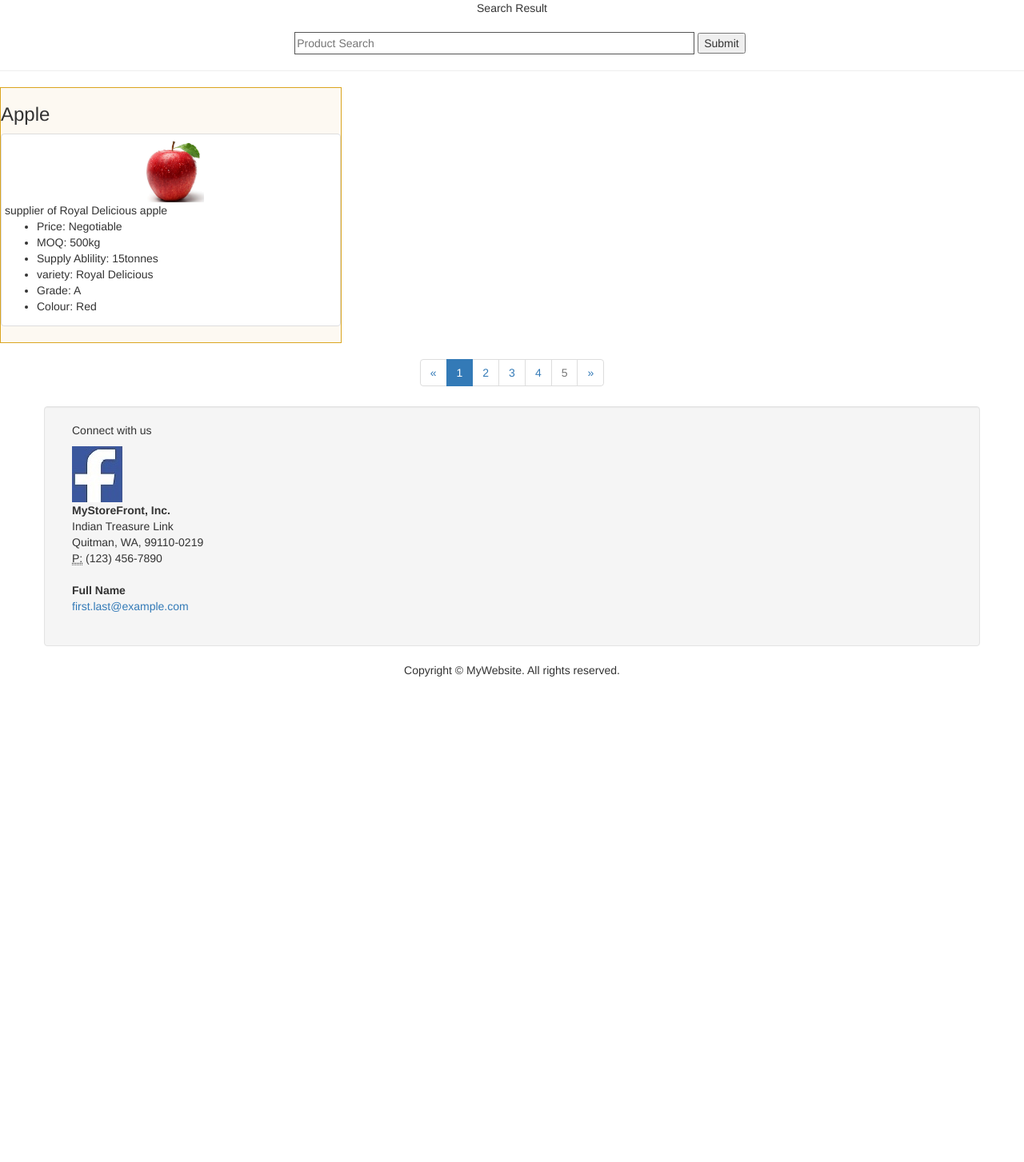
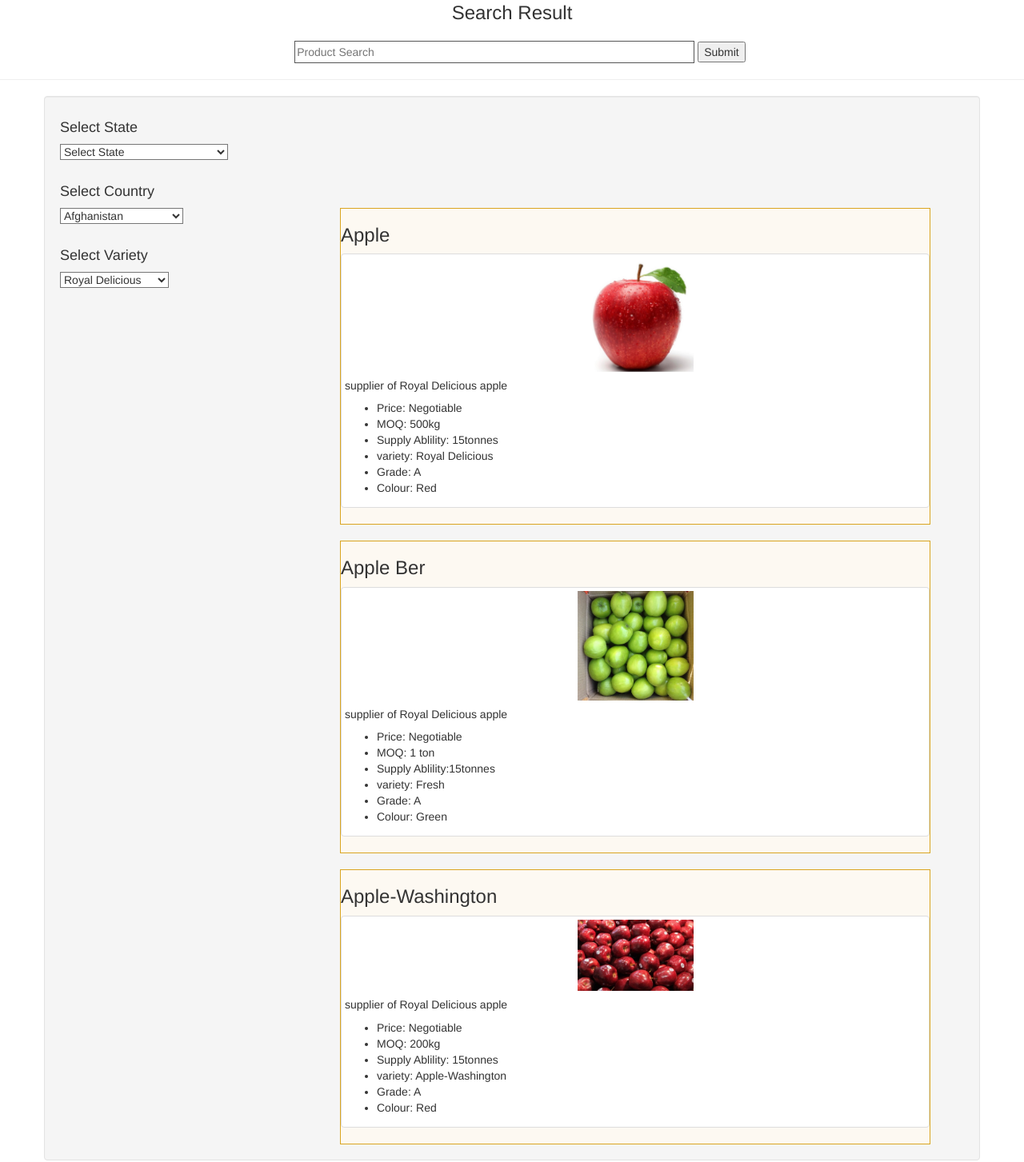
Before and after one commit to techinit2017/FreshFruitUI, a plain HTML site: page Fresh_Fruit_Platform/productdetail.html in a window 1280 px wide. Shown: the part 88-1541 px from the top of the page at 80% size. Before the commit the page ends 946 px from the top, so only its background shows below. Drawn offline with Linux system fonts and the light colour scheme.

Commit message:
Final changes committed

```diff
--- a/Fresh_Fruit_Platform/css/productdetail.css
+++ b/Fresh_Fruit_Platform/css/productdetail.css
@@ -4,29 +4,29 @@ search-result-item, .suggestion-container {
 
 }
 
-pure-g {
-    letter-spacing: -.31em;
-    text-rendering: optimizespeed;
-    font-family: FreeSans, Arimo, "Droid Sans", Helvetica, Arial, sans-serif;
-    -webkit-flex-flow: row wrap;
-    display: -ms-flexbox;
-    -ms-flex-flow: row wrap;
-    -ms-align-content: flex-start;
-    -webkit-align-content: flex-start;
-    align-content: flex-start;
 
-}
 
 .package-gold {
     border: 1px solid goldenrod;
     background-color: #fdf9f2;
-    width: 33.33333333%;
+    width: 65.33333333%;
+    margin-left: 350px;
+    margin-top: -100px;
+}
+
+
+row {
+    margin: 0 auto;
+    min-width: none;
+    margin-left: 200px;
+}
+
+
+.dropdown {
+    border: 0;
+    line-height: normal;
+    font-weight: lighter;
+    background-color: transparent;
 
 
 }
-
-@media screen and (min-width: 768px)
-style.css:7806
-.search-result-item {
-    padding: 15px;
-}
--- a/Fresh_Fruit_Platform/productdetail.html
+++ b/Fresh_Fruit_Platform/productdetail.html
@@ -32,16 +32,16 @@
 						class="icon-bar"></span> <span class="icon-bar"></span> <span
 						class="icon-bar"></span>
 				</button>
-				<a class="navbar-brand" href="#">Home</a>
+				<a class="navbar-brand" href="index.html">Home</a>
 			</div>
 
 			<!-- Collect the nav links, forms, and other content for toggling -->
 			<div class="collapse navbar-collapse">
 				<ul class="nav navbar-nav">
-					<li class="active"><a href="#">Contact Us <span
+					<li class="active"><a href="#" class="navbar-brand">Contact Us <span
 							class="sr-only">(current)</span></a></li>
-					<li><a href="#">About Us</a></li>
-					<li><a href="#">FAQ's</a></li>
+					<li><a href="aboutus.html" class="navbar-brand">About Us</a></li>
+					<li><a href="faqs.html" class="navbar-brand">FAQ's</a></li>
 
 				</ul>
 
@@ -54,32 +54,109 @@
 	</nav>
 
 	<hr>
-	<h5 class="text-center">Search Result</h5>
+	<h3 class="text-center">Search Result</h3>
 	<div class="text-center">
 		<form role="search">
 			<input type="text" class="searchinput" placeholder="Product Search">
-			<button type="submit">Submit</button>
+			<button type="submit" formaction="productdetail.html">Submit</button>
 		</form>
 	</div>
 	<hr>
-<div class="search-result-item pure-g package-gold" style="margin-right:100px;">
-			<div class="caption">
-				<h3>Apple</h3>
-				<p></p>
-			</div>
+	<div class="container well">
+       <h4>Select State</h4>
+		<select class="state" name="state" class="form-control input-md"
+			style="background: white;">
+			<option value="Select State">Select State</option>
+			<option value="Andaman and Nicobar Islands">Andaman and
+				Nicobar Islands</option>
+			<option value="Andhra Pradesh">Andhra Pradesh</option>
+			<option value="Arunachal Pradesh">Arunachal Pradesh</option>
+			<option value="Assam">Assam</option>
+			<option value="Bihar">Bihar</option>
+		</select>
+		<br> <br>
+		<h4>Select Country</h4>
+		<select id="country" name="country"
+			style="background: white;">
+			<option value="afghanistan">Afghanistan</option>
+			<option value="albania">Albania</option>
+			<option value="algeria">Algeria</option>
+			<option value="american samoa">American Samoa</option>
+			<option value="andorra">Andorra</option>
+			<option value="angola">Angola</option>
+			<option value="Anguilla">Anguilla</option>
+			<option value="antarctica">Antarctica</option>
+			<option value="antigua and barbuda">Antigua and Barbuda</option>
+			<option value="argentina">Argentina</option>
+			<option value="armenia">Armenia</option>
+
+		</select>
+		<br> <br>
+		<h4>Select Variety </h4>
+		<select id="country" name="country"
+			style="background: white;">
+			<option value="afghanistan">Royal Delicious</option>
+			<option value="albania">California Grape</option>
+			<option value="algeria">Apple Fuji</option>
+			<option value="american samoa">Apple Washington</option>
+			<option value="andorra">Queen</option>
+		</select>
+		<div class="package-gold">
+			<h3>Apple</h3>
 			<div class="thumbnail">
 				<img src="images/apple.jpg" alt="Thumbnail Image 1"
-					class="img-responsive"> supplier of Royal Delicious apple
+					class="img-responsive">
+				<h5>supplier of Royal Delicious apple</h5>
 				<ul>
 					<li>Price: Negotiable</li>
 					<li>MOQ: 500kg</li>
 					<li>Supply Ablility: 15tonnes</li>
 					<li>variety: Royal Delicious</li>
 					<li>Grade: A</li>
-					<li>Colour: Red </li>
+					<li>Colour: Red</li>
 				</ul>
 			</div>
-</div>
+		</div>
+		<br> <br> <br> <br> <br> <br>
+		<div class="package-gold">
+			<h3>Apple Ber</h3>
+			<div class="thumbnail">
+				<img src="images/appleber.jpg" alt="Thumbnail Image 1"
+					class="img-responsive">
+				<h5>supplier of Royal Delicious apple</h5>
+				<ul>
+					<li>Price: Negotiable</li>
+					<li>MOQ: 1 ton</li>
+					<li>Supply Ablility:15tonnes</li>
+					<li>variety: Fresh</li>
+					<li>Grade: A</li>
+					<li>Colour: Green</li>
+				</ul>
+			</div>
+		</div>
+		<br> <br> <br> <br> <br> <br>
+		<div class="package-gold">
+			<h3>Apple-Washington</h3>
+			<div class="thumbnail">
+				<img src="images/applewashington.jpg" " alt="Thumbnail Image 1"
+					class="img-responsive">
+				<h5>supplier of Royal Delicious apple</h5>
+				<ul>
+					<li>Price: Negotiable</li>
+					<li>MOQ: 200kg</li>
+					<li>Supply Ablility: 15tonnes</li>
+					<li>variety: Apple-Washington</li>
+					<li>Grade: A</li>
+					<li>Colour: Red</li>
+				</ul>
+			</div>
+		</div>
+	</div>
+
+
+
+
+
 	<div class="row text-center hidden-xs"></div>
 	<nav class="text-center">
 		<!-- Add class .pagination-lg for larger blocks or .pagination-sm for smaller blocks-->
```
Also changed, not shown: Fresh_Fruit_Platform/aboutus.html (+10 -7 lines), Fresh_Fruit_Platform/faqs.html (+8 -8 lines), Fresh_Fruit_Platform/index.html (+16 -16 lines), Fresh_Fruit_Platform/newuser.html (+11 -7 lines), Fresh_Fruit_Platform/images/Grapes.jpg (renamed from Fresh_Fruit_Platform/images/Grapes2.jpg), Fresh_Fruit_Platform/images/appleber.JPG (added), Fresh_Fruit_Platform/images/applewashington.jpg (added), 2 other files.
